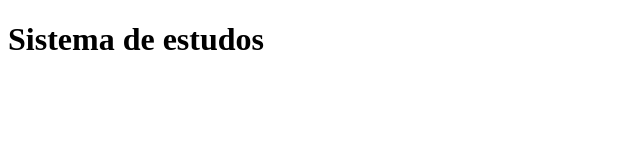
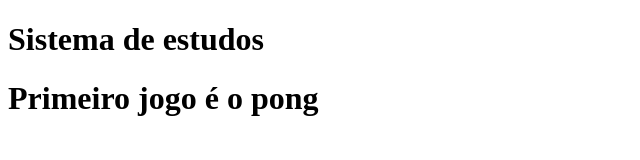
Before and after one commit to daniloOliveiraSilva/treinamento, a plain HTML site: page index.html in a window 1280 px wide. Shown: the whole page, without its empty margins (0-640 px from the left). Drawn offline with Linux system fonts and the light colour scheme.

Commit message:
adicionando mensagem no html

```diff
--- a/index.html
+++ b/index.html
@@ -7,6 +7,7 @@
 </head>
 <body>
     <h1>Sistema de estudos</h1>
+    <h1>Primeiro jogo é o pong</h1>
     <script src="pong.js"></script>
 </body>
 </html>
```
